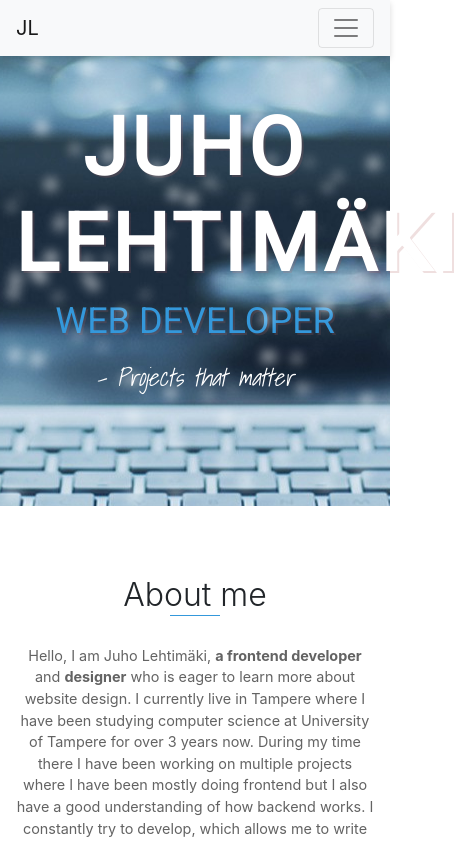
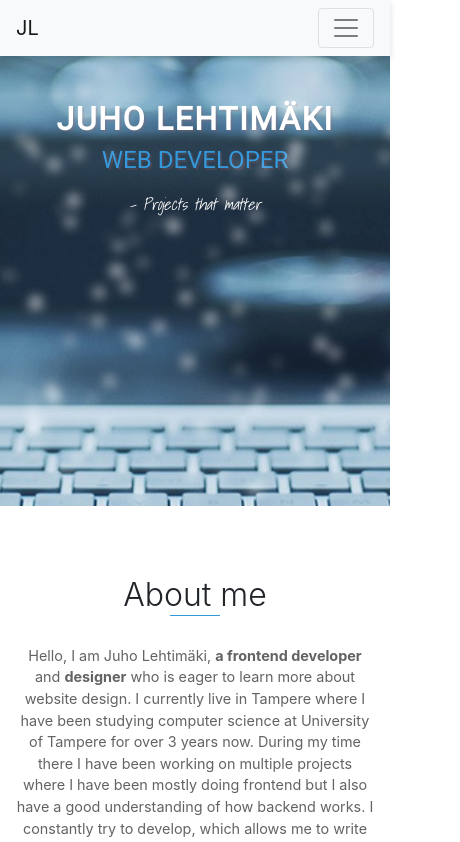
Before and after one commit to juholehtimaki/portfolio-app, a React (Create React App) app in the folder client/: page / in a window 390 px wide. Shown: the top 842 px of the page, 460 px wide, since content can reach past the window. Built offline with nearby package versions, Linux system fonts and the light colour scheme.

Commit message:
fixed header to be mobile friendly

```diff
--- a/client/src/App.js
+++ b/client/src/App.js
@@ -5,7 +5,6 @@ import "./sass/main.scss";
 import { AboutMe } from "./components/AboutMe.jsx";
 import { ContactMe } from "./components/ContactMe.jsx";
 import { Education } from "./components/Education.jsx";
-//import { Experience } from "./components/Experience.jsx";
 import { Footer } from "./components/Footer.jsx";
 import { Header } from "./components/Header.jsx";
 import { NavigationBar } from "./components/NavigationBar";
--- a/client/src/components/Header.jsx
+++ b/client/src/components/Header.jsx
@@ -10,11 +10,11 @@ export const Header = () => {
         <div className="snow layer2"></div>
         <div className="snow layer3 a"></div>
         <div className="snow layer3"></div>
-        <h1>
+        <h1 id="main-header">
           <strong>JUHO LEHTIMÄKI</strong>
         </h1>
-        <h3>Web Developer</h3>
-        <h4>- Projects that matter</h4>
+        <h3 id="sub-header">Web Developer</h3>
+        <h4 id="quote-header">- Projects that matter</h4>
       </div>
     </div>
   );
--- a/client/src/sass/main.scss
+++ b/client/src/sass/main.scss
@@ -200,6 +200,7 @@ $section-paddings: 70px;
     padding: 15px;
     border: 1px solid #dcd9d9;
     text-align: left;
+    background: #fff;
     p {
       color: #636363;
       font-size: 0.9em;
@@ -464,3 +465,17 @@ footer {
     text-align: center;
   }
 }
+
+@media only screen and (max-width: 480px) {
+  .header-section {
+    #main-header {
+      font-size: 2em;
+    }
+    #sub-header {
+      font-size: 1.5em;
+    }
+    #quote-header {
+      font-size: 1em;
+    }
+  }
+}
```
